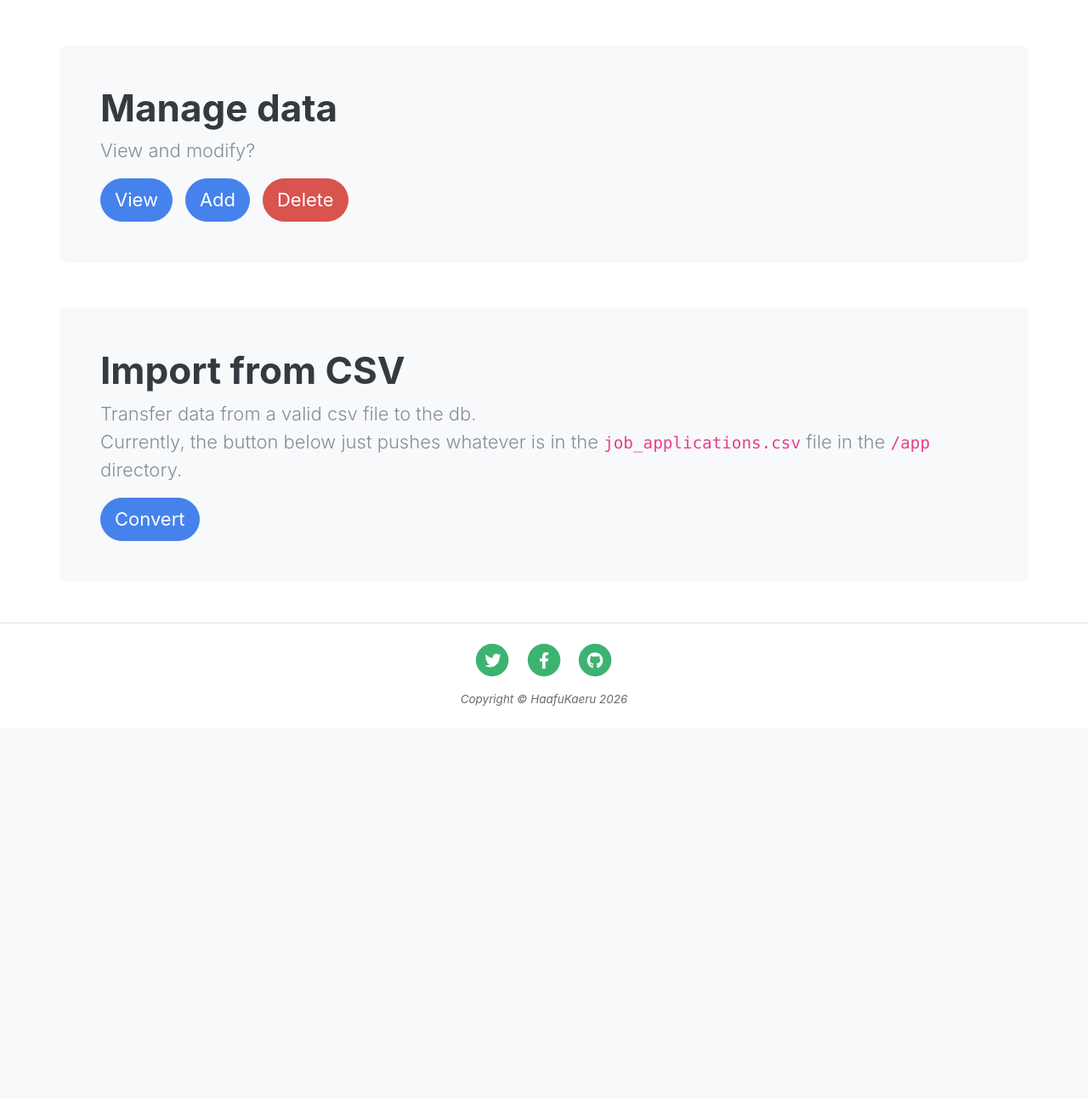
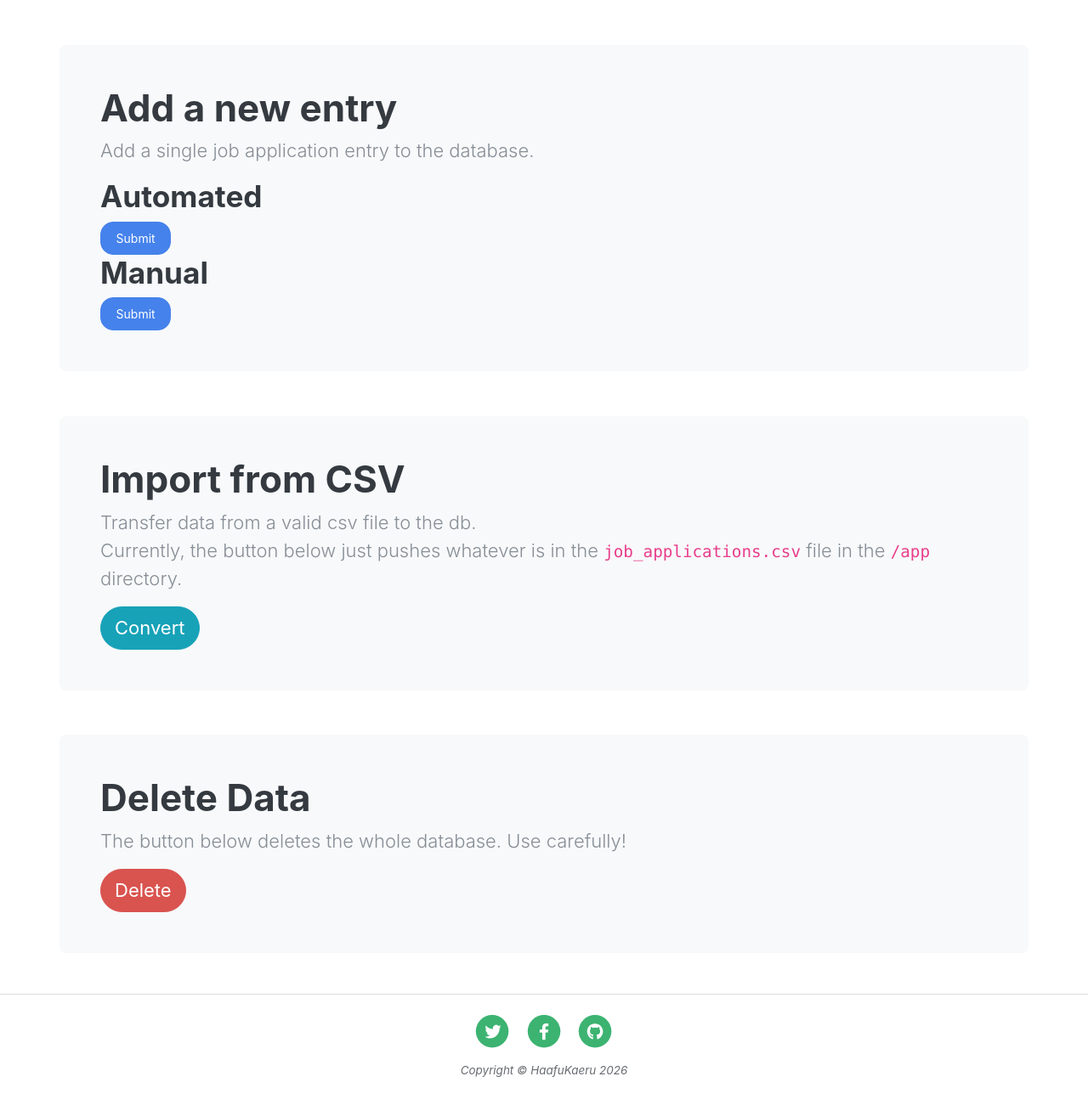
Before and after one commit to HaafuKaeru/Job-Application-Logger, a Flask app: page /tools in a window 1280 px wide. Shown: the part 64-1358 px from the top of the page at 85% size. Before the commit the page ends 895 px from the top, so only its background shows below. Run offline with Flask 3, Linux system fonts and the light colour scheme; some libraries are stand-ins or nearby versions.

Commit message:
Improve database.html and tools.html

```diff
--- a/app/templates/index.html
+++ b/app/templates/index.html
@@ -14,12 +14,12 @@
           A Flask-based local web app to track progress in job hunting.
         </p>
       </div>
-      <button type="button" class="btn btn-primary btn-lg px-4 me-md-2">
+      <a type="button" class="btn btn-primary btn-lg px-4 me-md-2" href="{{ url_for('data.database', sort_by='date')}}">
         <span>
           <i class="bi bi-plus-lg"></i>
         </span>
         New Entry
-      </button>
+      </a>
       <a type="button" class="btn btn-secondary btn-lg px-4 me-md-2" href="{{ url_for('data.database', sort_by='date')}}">
         View
       </a>
--- a/app/templates/tools.html
+++ b/app/templates/tools.html
@@ -8,19 +8,26 @@
 <br>
 <br>
 <div class="container p-5 bg-body-tertiary rounded-3">
-  <h1>Manage data</h1>
+  <h1>Add a new entry</h1>
   <p class="lead">
-    View and modify?
+    Add a single job application entry to the database.
   </p>
-  <a href="{{ url_for('data.database', sort_by='date') }}" class="btn btn-primary btn-lg add-margin">
-    View
-  </a>
-  <a href="{{ url_for('data.add') }}" class="btn btn-primary btn-lg add-margin">
-    Add
-  </a>
-  <a href="{{ url_for('data.delete') }}" class="btn btn-danger btn-lg add-margin">
-    Delete
-  </a>
+  <div class="row">
+    <div class="col">
+      <h2>Automated</h2>
+      <a href="{{ url_for('data.delete') }}" class="btn btn-primary btn-md add-margin">
+        Submit
+      </a>
+    </div>
+  </div>
+  <div class="row">
+    <div class="col">
+      <h2>Manual</h2>
+      <a href="{{ url_for('data.delete') }}" class="btn btn-primary btn-md add-margin">
+        Submit
+      </a>
+    </div>
+  </div>
 </div>
 
 <br>
@@ -32,8 +39,20 @@
     Currently, the button below just pushes whatever is in the <code>job_applications.csv</code> file
     in the <code>/app</code> directory.
   </p>
-  <a href="{{ url_for('data.import_csv') }}" class="btn btn-primary btn-lg">
+  <a href="{{ url_for('data.import_csv') }}" class="btn btn-info btn-lg">
     Convert
   </a>
 </div>
+
+<br>
+<br>
+<div class="container p-5 bg-body-tertiary rounded-3">
+  <h1>Delete Data</h1>
+  <p class="lead">
+    The button below deletes the whole database. Use carefully!
+  </p>
+  <a href="{{ url_for('data.delete') }}" class="btn btn-danger btn-lg add-margin">
+    Delete
+  </a>
+</div>
 {% endblock %}
```
Also changed, not shown: app/templates/database.html (+34 -44 lines), app/templates/table.html (added, +36 -0 lines).
